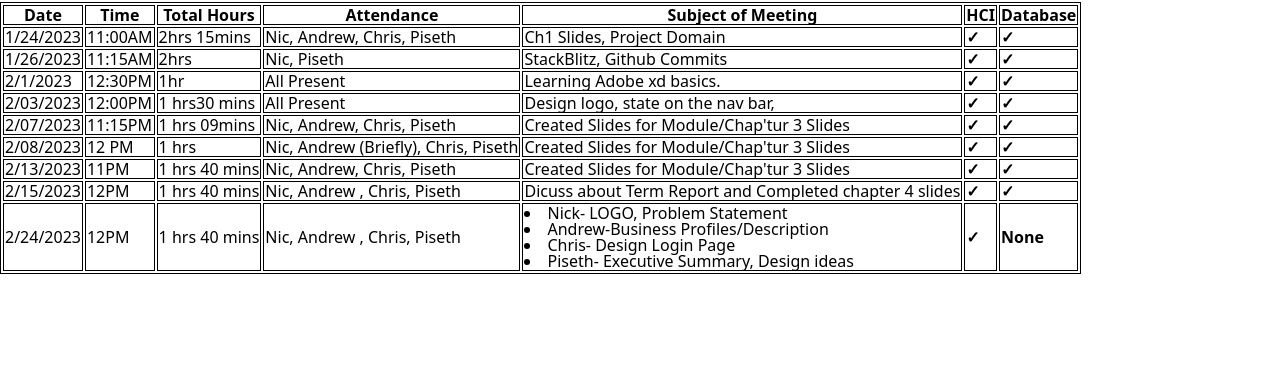
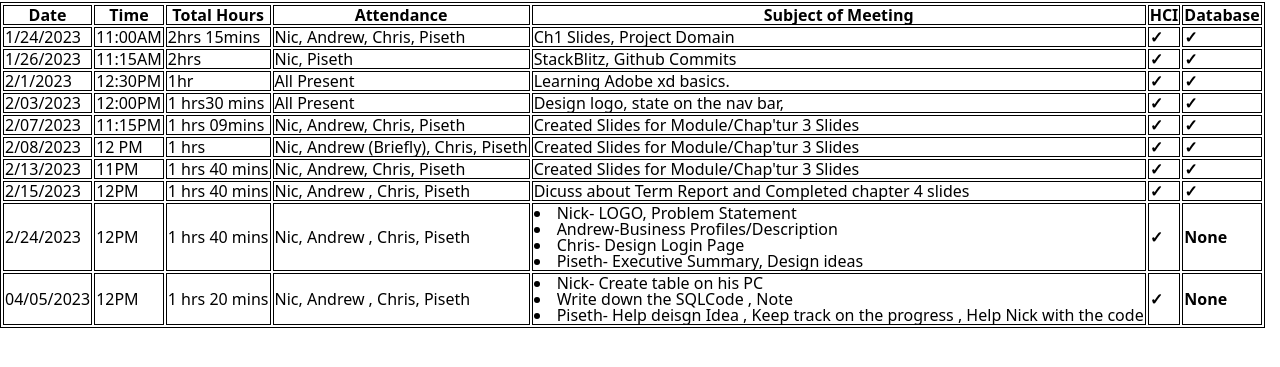
Before and after one commit to PisethSun/school-project, a plain HTML site: page logs_Page.html in a window 1280 px wide. Shown: the part 91-458 px from the top of the page. Drawn offline with Linux system fonts and the light colour scheme.

Commit message:
1 file modified

```diff
--- a/logs_Page.html
+++ b/logs_Page.html
@@ -139,6 +139,19 @@
 
 
       </tr>
+      <tr>
+        <td>04/05/2023</td>
+        <td>12PM</td>
+        <td>1 hrs 20 mins </td>
+        <td>Nic, Andrew , Chris, Piseth</td>
+        <td> <li>Nick- Create table on his PC</li>
+          <li> Write down the SQLCode , Note</li>
+        <li>Piseth- Help deisgn Idea , Keep track on the progress , Help Nick with the code </li></td>
+        <td> <h4>&#x2713</h4></td>
+        <td> <h4>None</h4></td>
+
+
+      </tr>
             </table>
           </div>
         </article>
```
